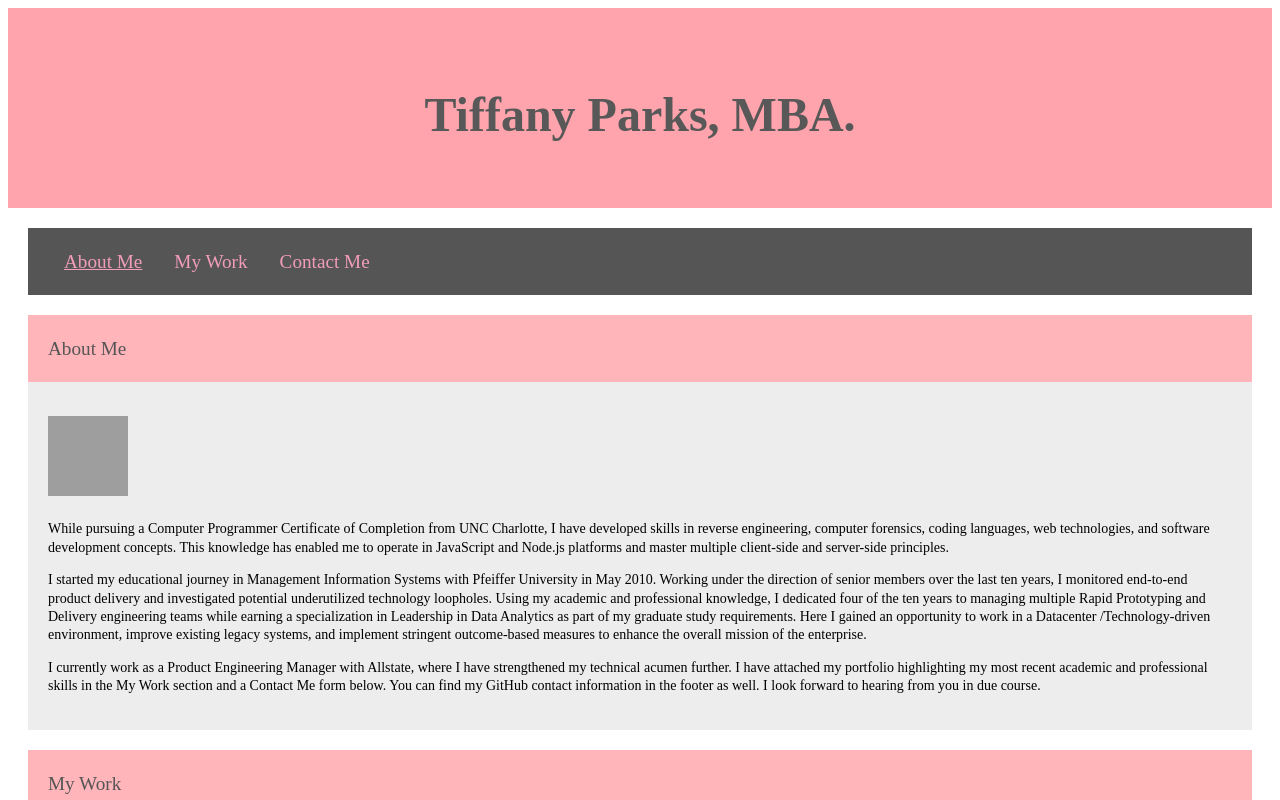
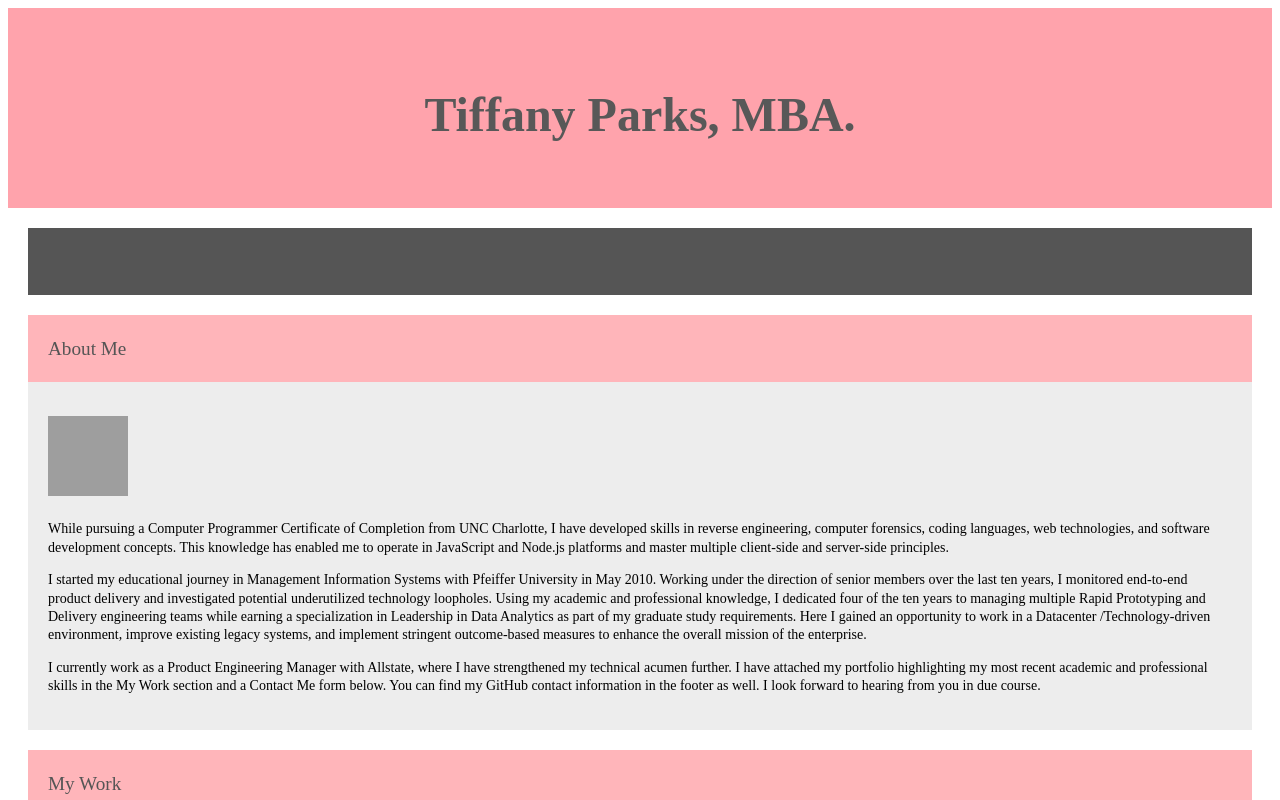
Before and after one commit to TiffanyParks/javascript_react_portfolio, a React (Create React App) app: page / in a window 1280 px wide. Shown: the top 800 px of the page. Built offline with nearby package versions, Linux system fonts and the light colour scheme; grey boxes are pictures that could not be loaded.

Commit message:
pushing navbar code for Ask BCS assistance

```diff
--- a/src/App.js
+++ b/src/App.js
@@ -1,11 +1,17 @@
 import React from 'react';
+// import React, {useState} from 'react';
 import Navbar from './components/Navbar';
 import Header from './components/Header';
 import Card from './components/Card';
+import Footer from './components/Footer';
 
 
 // In our main App component, we are rendering only single instances of Header and Navbar and several instances of Card
 function App(props) {
+
+  // const [buttonClicked, setbuttonClicked] = useState(false);
+
+
   const cardList = props.cards.map((card) => (
     <Card
       id={card.id}
@@ -19,6 +25,7 @@ function App(props) {
       <Header />
       <Navbar />
       {cardList}
+      <Footer />
     </div>
   );
 }
--- /dev/null
+++ b/src/components/Footer.js
@@ -0,0 +1,11 @@
+import React from 'react';
+
+function Footer() {
+  return (
+    <footer className="footer">
+      <a href='https://github.com/TiffanyParks' />
+    </footer>
+  );
+}
+
+export default Footer;
--- a/src/components/Navbar.js
+++ b/src/components/Navbar.js
@@ -1,6 +1,5 @@
 import React from 'react';
-import { useState } from 'react';
-import Card from './Card';
+// import { useState } from 'react';
 
 // We declare an object called styles that will contain a few objects for card and heading styles
 // Notice that each key lists CSS styles in camel case
@@ -20,25 +19,14 @@ const styles = {
 };
 
 // In Navbar, we can assign a style from an object by using curly braces
-function Navbar() {
-
+function Navbar(props) {
 
   return (
     <div style={styles.card}>
       <div style={styles.heading}>
-        <button type="button" className="btn toggle-btn" aria-pressed="true">
+        <button type="button" className="btn toggle-btn" aria-pressed={props.login} id={props.id}>
           <span className="visually-hidden">Show </span>
-          <span>About Me</span>
-          <span className="visually-hidden"> card</span>
-        </button>
-        <button type="button" className="btn toggle-btn" aria-pressed="false">
-          <span className="visually-hidden">Show </span>
-          <span>My Work</span>
-          <span className="visually-hidden"> card</span>
-        </button>
-        <button type="button" className="btn toggle-btn" aria-pressed="false">
-          <span className="visually-hidden">Show </span>
-          <span>Contact Me</span>
+          <span>{props.name}</span>
           <span className="visually-hidden"> card</span>
         </button>
       </div>
```
Also changed, not shown: src/pages/NavBtns.js (added, +41 -0 lines).
